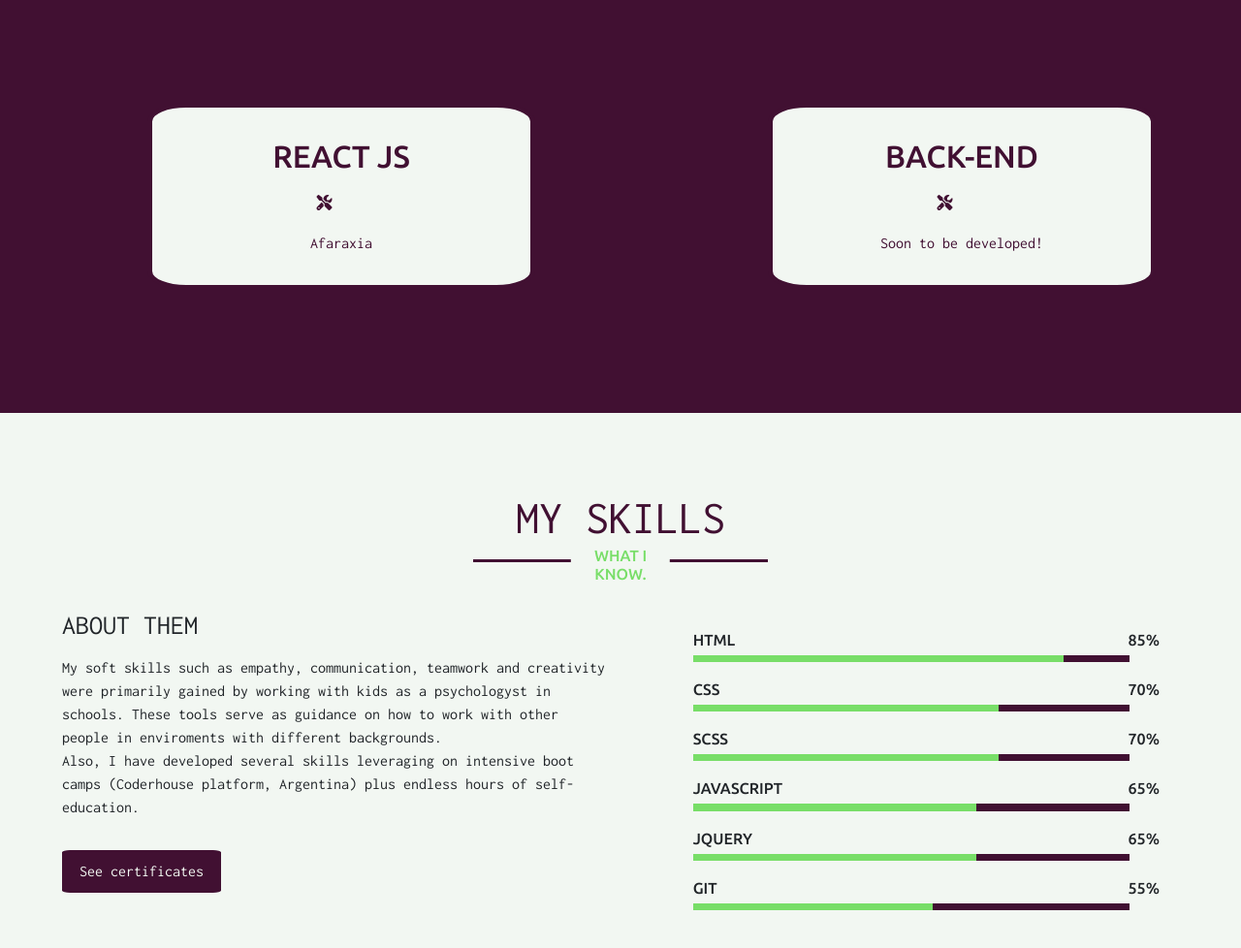
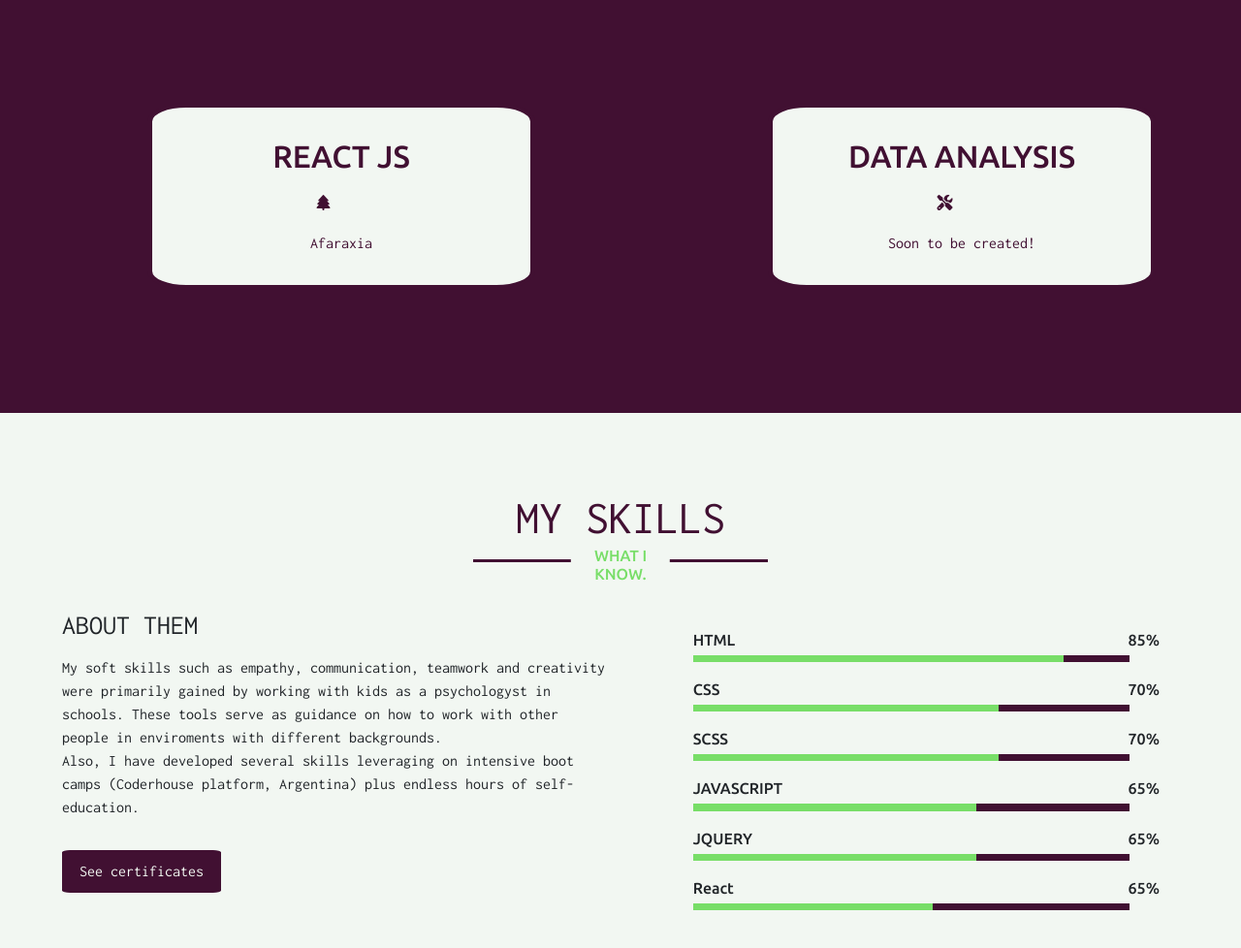
Before and after one commit to Cresta281/Portfolio-, a plain HTML site: page index.html in a window 1280 px wide. Shown: the part 2280-3258 px from the top of the page at 97% size. Drawn offline with nearby package versions, Linux system fonts and the light colour scheme.

Commit message:
React agregado

```diff
--- a/index.html
+++ b/index.html
@@ -115,7 +115,7 @@
                 <div class="projects_container_content_card_box_text">
                   React JS
                 </div>
-                <i class="fa-solid fa-screwdriver-wrench"></i>
+                <i class="fa-solid fa-tree"></i>
                 <h3>Afaraxia</h3>
               </a>
             </div>
@@ -124,10 +124,10 @@
             <div class="projects_container_content_card_box">
               <a href="">
                 <div class="projects_container_content_card_box_text">
-                  Back-end
+                  Data analysis
                 </div>
                 <i class="fa-solid fa-screwdriver-wrench"></i>
-                <h3>Soon to be developed!</h3>
+                <h3>Soon to be created!</h3>
               </a>
             </div>
           </div>
@@ -187,8 +187,8 @@
             </div>
             <div class="bars">
               <div class="info">
-                <span>GIT</span>
-                <span>55%</span>
+                <span>React</span>
+                <span>65%</span>
               </div>
               <div class="line git"></div>
             </div>
```
Also changed, not shown: 1 other file.
